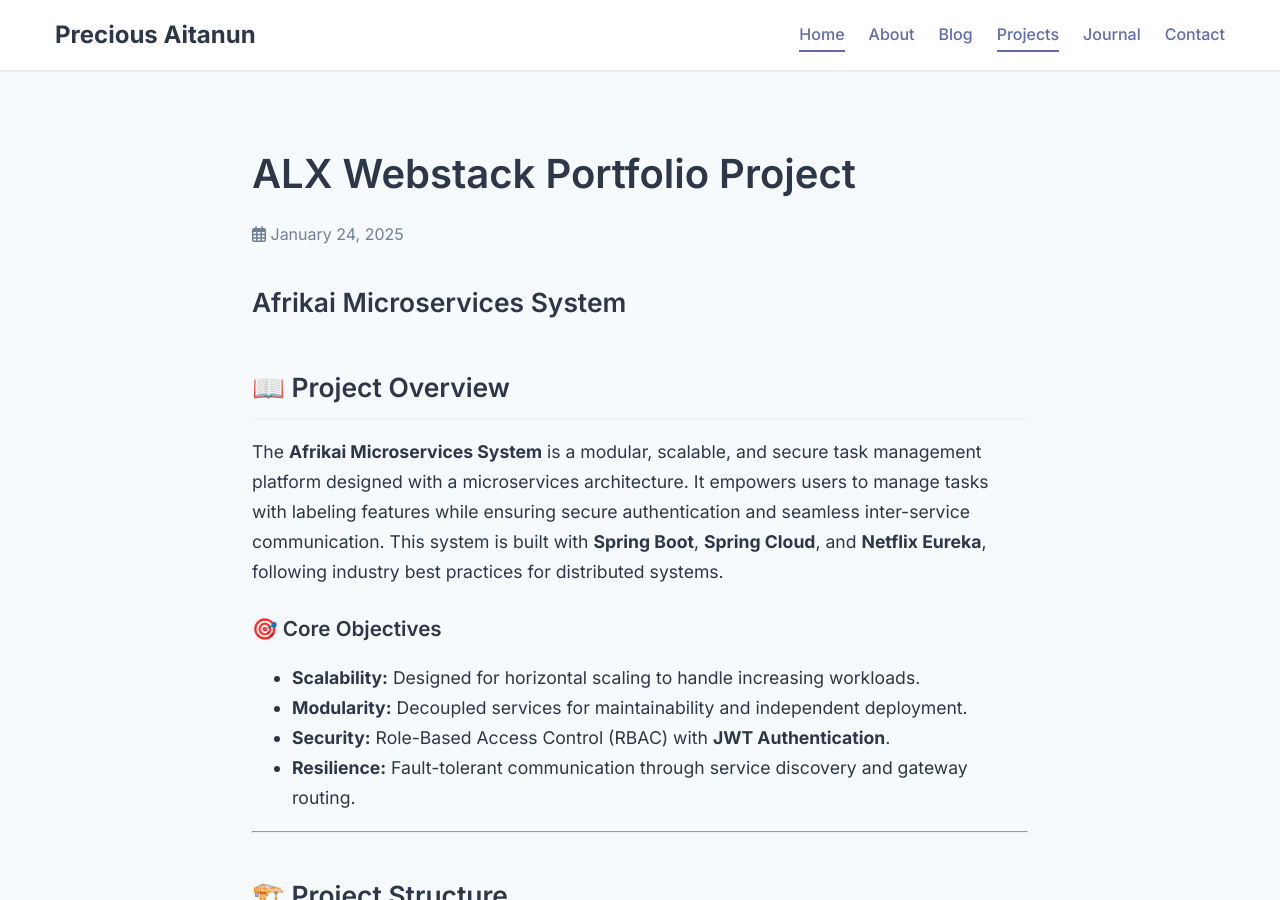
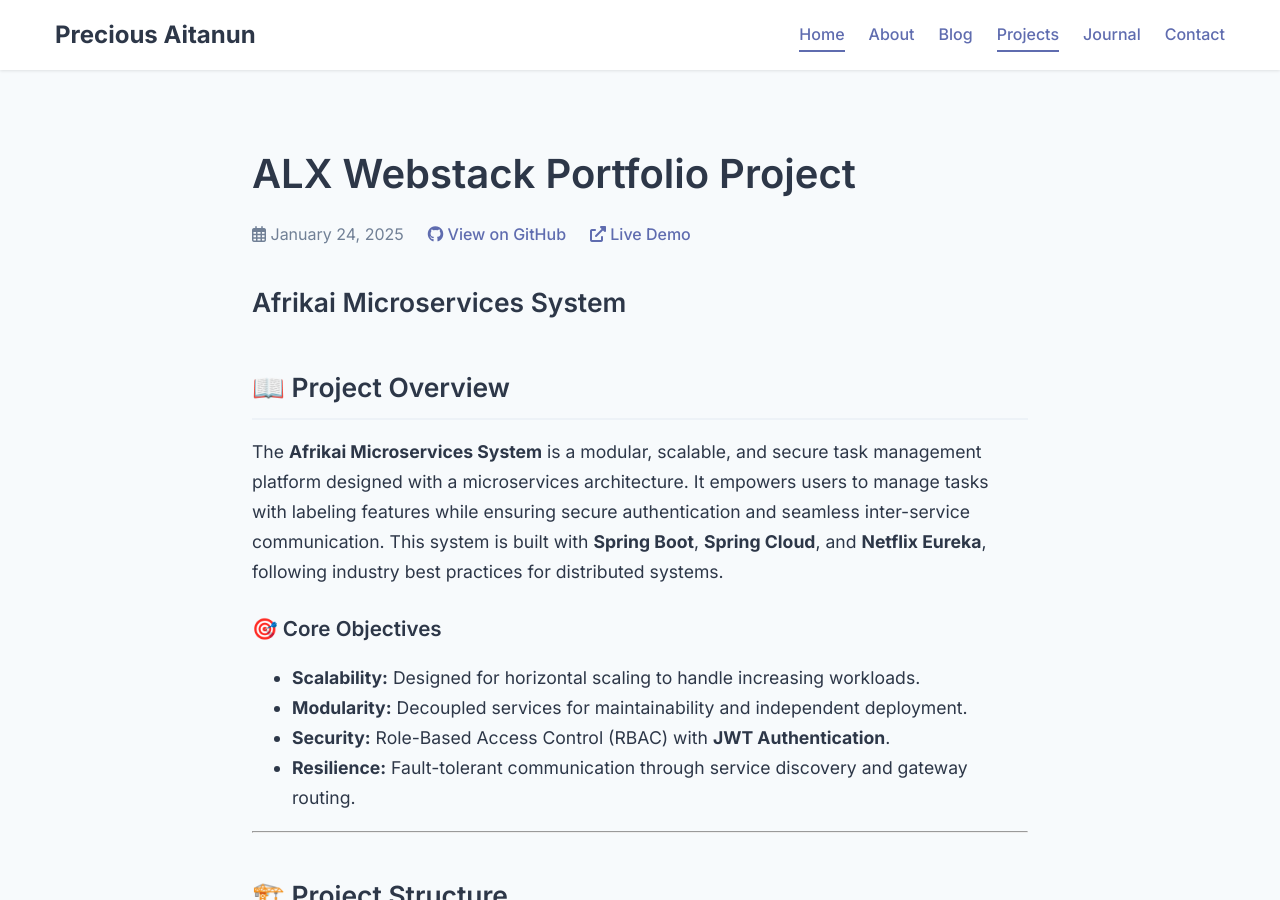
Before and after one commit to Nadira3/Nadira3.github.io, a Jekyll site: the page built from _projects/2025-01-24-webstack-portfolio-project.markdown, in a window 1280 px wide and 900 px high. Built offline with Jekyll 4.4.1, drawn with Linux system fonts in a browser that asks for light colours.

Commit message:
fixed name mismatch forroject variables github link and demo link

```diff
--- a/_layouts/project.html
+++ b/_layouts/project.html
@@ -20,11 +20,11 @@ layout: default
 
             <div class="project-meta">
               <span class="project-date"><i class="far fa-calendar-alt"></i> {{ page.date | date: "%B %d, %Y" }}</span>
-              {% if page.github %}
-                <a href="{{ page.github }}" class="project-github" target="_blank"><i class="fab fa-github"></i> View on GitHub</a>
+              {% if page.github_link %}
+                <a href="{{ page.github_link | relative_url }}" class="project-github" target="_blank"><i class="fab fa-github"></i> View on GitHub</a>
               {% endif %}
-              {% if page.demo %}
-                <a href="{{ page.demo }}" class="project-demo" target="_blank"><i class="fas fa-external-link-alt"></i> Live Demo</a>
+              {% if page.demo_link %}
+                <a href="{{ page.demo_link | relative_url }}" class="project-demo" target="_blank"><i class="fas fa-external-link-alt"></i> Live Demo</a>
               {% endif %}
             </div>
 
```
